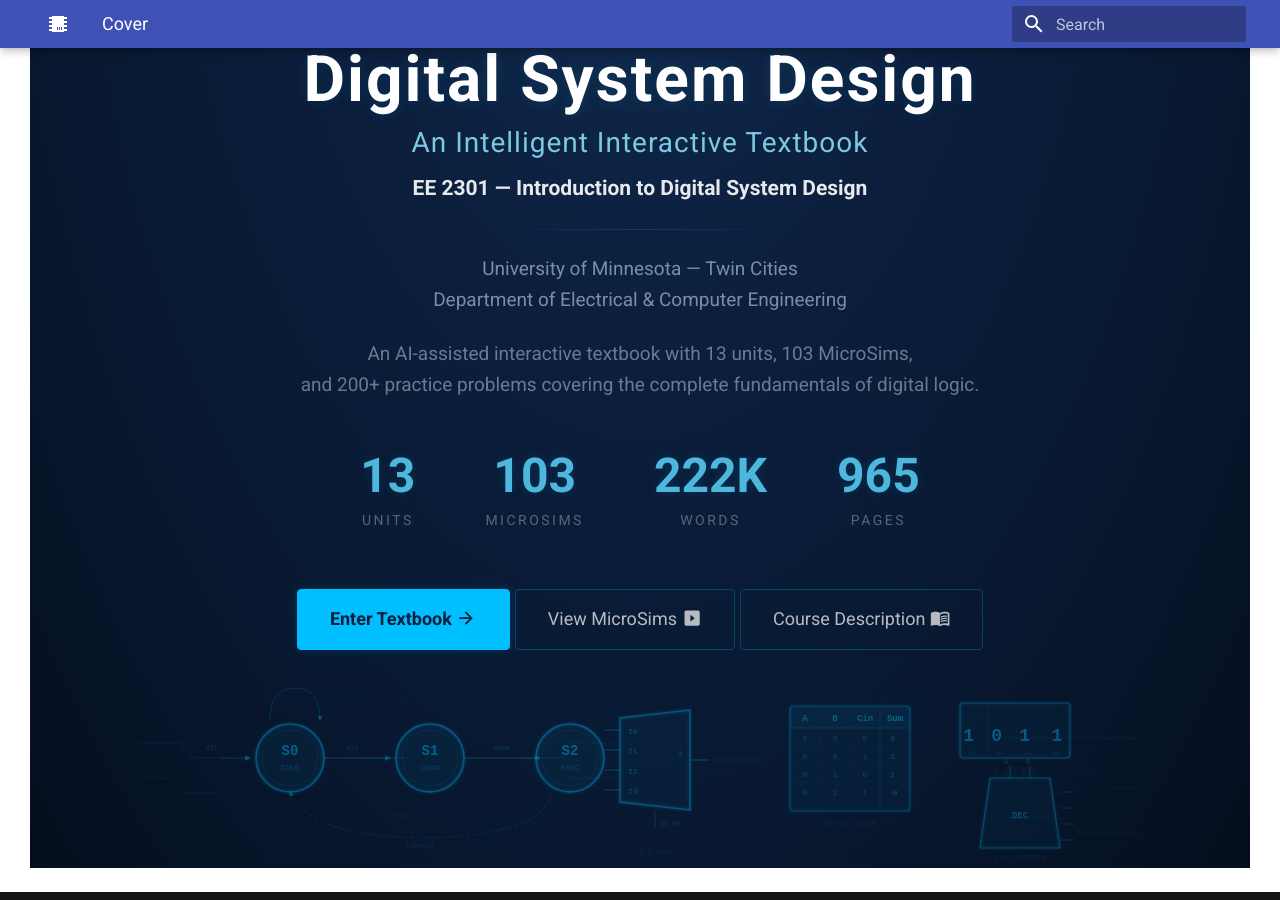
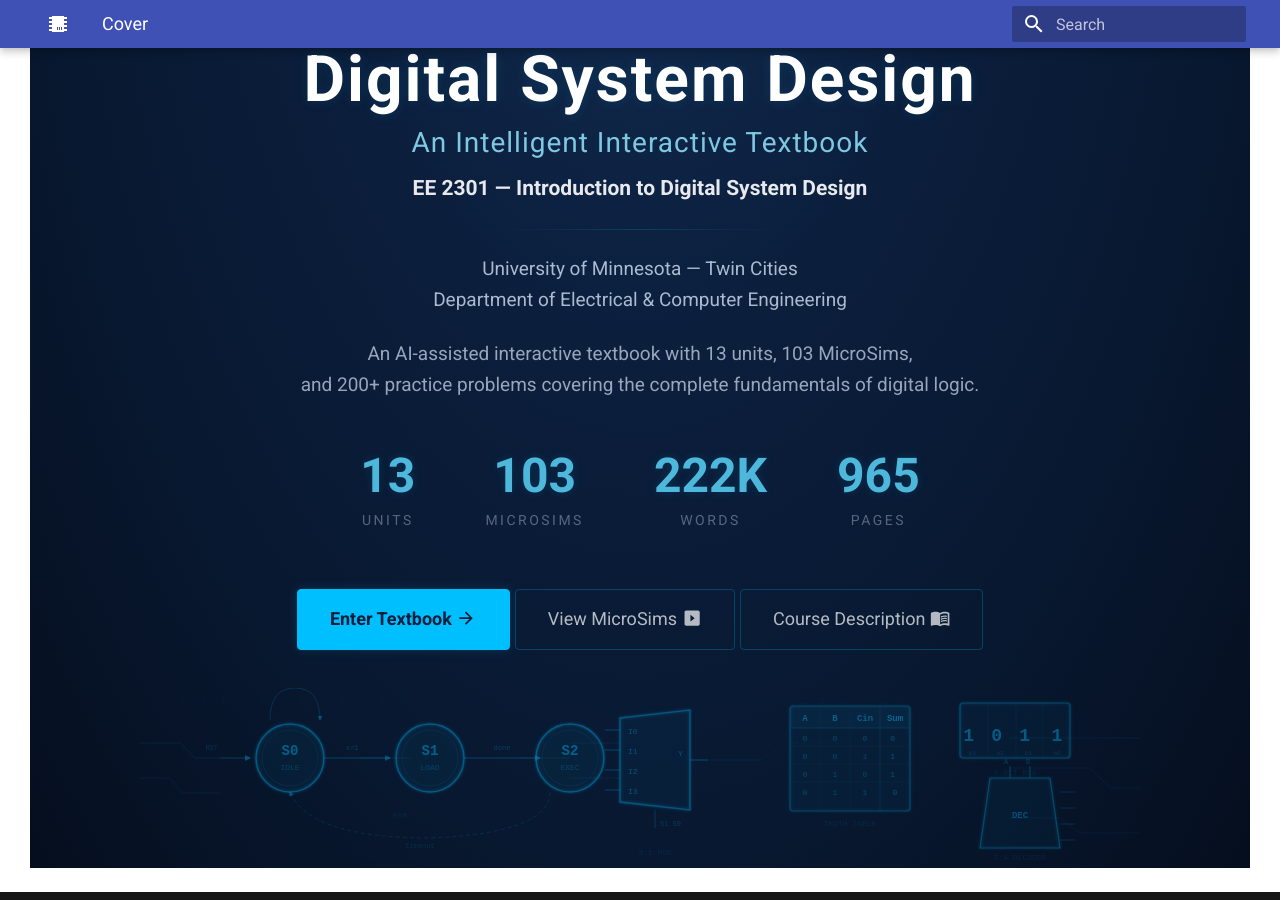
Before and after one commit to Nati-123/intelligent-textbook-ee2301, an MkDocs documentation site: the page built from docs/index.md, in a window 1280 px wide and 900 px high, scrolled down 313 px. Built offline with MkDocs 1.6.1 and Material for MkDocs 9.7.7, drawn with Linux system fonts in a browser that asks for light colours.

Commit message:
Brighten institution and description text on cover
Co-Authored-By: Claude Opus 4.6 <noreply@anthropic.com>

```diff
--- a/docs/stylesheets/extra.css
+++ b/docs/stylesheets/extra.css
@@ -95,13 +95,13 @@
 
 .md-typeset .cover-institution {
   font-size: 0.95rem !important;
-  color: rgba(200,215,235,0.6) !important;
+  color: rgba(210,225,245,0.8) !important;
   margin-top: 0.5rem !important;
 }
 
 .md-typeset .cover-description {
   font-size: 0.95rem !important;
-  color: rgba(200,215,235,0.5) !important;
+  color: rgba(210,225,245,0.7) !important;
   margin-top: 1.2rem !important;
 }
 
```
